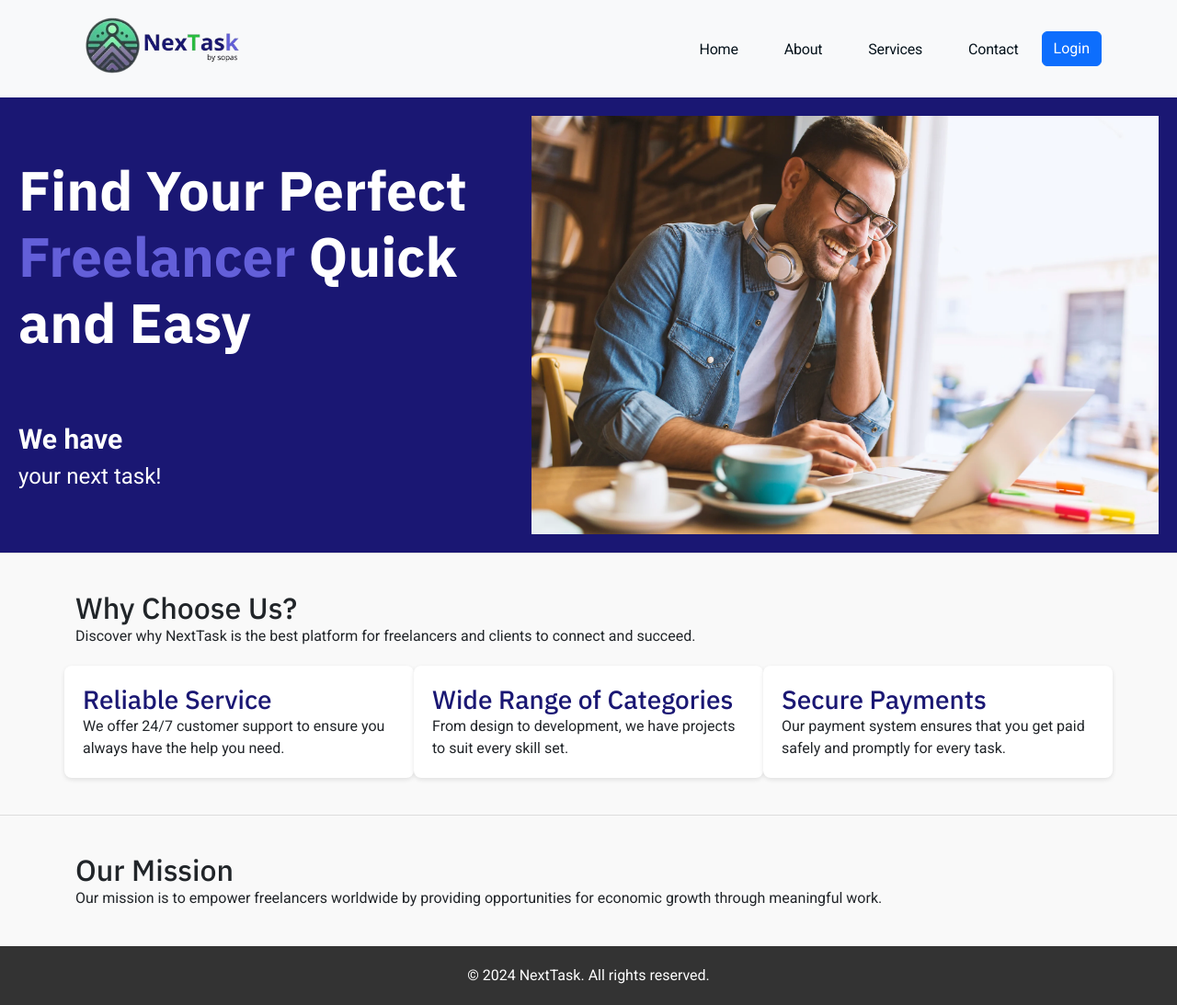
After one commit to OscarMURA/NexTask-Marketplace-and-Freelancer-App, a Django app: page /users/home/ in a window 1280 px wide. The commit adds this page. Shown: the whole page at 92% size. Run offline with Django 5.2, Linux system fonts and the light colour scheme; some libraries are stand-ins or nearby versions.

Commit message:
Creation design home app and functionalities

```diff
--- /dev/null
+++ b/Users/templates/Users/home.html
@@ -0,0 +1,131 @@
+{% load static %}
+<!DOCTYPE html>
+<html lang="en">
+<head>
+    <meta charset="utf-8" />
+    <meta name="viewport" content="width=device-width, initial-scale=1" />
+    <title>Signup - NextTask</title>
+    <!-- External CSS -->
+    <link rel="stylesheet" href="{% static 'css/glightbox.min.css' %}" />
+    <link rel="stylesheet" href="{% static 'css/aos.css' %}" />
+    <link rel="stylesheet" href="{% static 'css/nice-select.css' %}" />
+    <link href="{% static 'css/quill.core.css' %}" rel="stylesheet" />
+    <link href="{% static 'css/quill.snow.css' %}" rel="stylesheet" />
+    <link href="{% static 'css/bootstrap.min.css' %}" rel="stylesheet" />
+    <link href="{% static 'css/font-awesome-all.min.css' %}" rel="stylesheet" />
+    <link href="{% static 'css/style.css' %}" rel="stylesheet" />
+    <link href="{% static 'css/responsive.css' %}" rel="stylesheet" />
+    <link rel="stylesheet" href="{% static 'django_countries/css/country-select.css' %}">
+    <style>
+        .info-section {
+            padding: 40px;
+            background-color: #f9f9f9;
+            border-top: 1px solid #ddd;
+        }
+
+        .feature {
+            margin-top: 20px;
+            padding: 20px;
+            background-color: white;
+            box-shadow: 0 2px 5px rgba(0,0,0,0.1);
+            border-radius: 8px;
+        }
+
+        .feature h3 {
+            color: #1A1773;
+        }
+
+        .footer {
+            background-color: #333;
+            color: white;
+            padding: 20px;
+            text-align: center;
+        }
+    </style>
+</head>
+<body>
+    <!-- Header and Navbar -->
+    <header class="header">
+        <nav class="navbar navbar-expand-lg navbar-light bg-light">
+            <div class="container">
+                <a class="navbar-brand" href="#">
+                    <img src="{% static 'img/others/logoApp.png' %}" alt="Logo" style="height: 80px; width: auto;">
+                </a>
+                <button class="navbar-toggler" type="button" data-bs-toggle="collapse" data-bs-target="#navbarNav" aria-controls="navbarNav" aria-expanded="false" aria-label="Toggle navigation">
+                    <span class="navbar-toggler-icon"></span>
+                </button>
+                <div class="collapse navbar-collapse" id="navbarNav">
+                    <ul class="navbar-nav ms-auto">
+                        <li class="nav-item">
+                            <a class="nav-link active" aria-current="page" href="#">Home</a>
+                        </li>
+                        <li class="nav-item">
+                            <a class="nav-link" href="#">About</a>
+                        </li>
+                        <li class="nav-item">
+                            <a class="nav-link" href="#">Services</a>
+                        </li>
+                        <li class="nav-item">
+                            <a class="nav-link" href="#">Contact</a>
+                        </li>
+                    </ul>
+                    <div class="d-flex">
+                        <a href="/login" class="btn btn-primary">Login</a>
+                    </div>
+                </div>
+            </div>
+        </nav>
+    </header>
+
+    <!-- Banner Section with Flexbox -->
+    <div style="background-color: #1A1773; display: flex; align-items: center; justify-content: space-between; padding: 20px; text-align: left; color: white;">
+        <div style="flex: 1; padding-right: 20px;">
+            <h1 style="font-size: 60px; font-weight: bold;">
+                Find Your Perfect <span style="color: #635FD9;">Freelancer</span> Quick<br>
+            </h1>
+            <h1 style="font-size: 60px; font-weight: bold;">and Easy</h1><br><br>
+            <div style="margin-top: 20px; font-size: 30px;"><b>We have</b></div>
+            <p style="font-size: 24px;">your next task!</p>
+        </div>
+        <img src="{% static 'img/others/freelancerHome.png' %}" alt="Freelancer Working" style="max-width: 55%; height: auto;">
+    </div>
+
+    <!-- New Information Section: Why Choose Us? -->
+    <div class="info-section">
+        <div class="container">
+            <h2>Why Choose Us?</h2>
+            <p>Discover why NextTask is the best platform for freelancers and clients to connect and succeed.</p>
+            <div class="row">
+                <div class="col-md-4 feature">
+                    <h3>Reliable Service</h3>
+                    <p>We offer 24/7 customer support to ensure you always have the help you need.</p>
+                </div>
+                <div class="col-md-4 feature">
+                    <h3>Wide Range of Categories</h3>
+                    <p>From design to development, we have projects to suit every skill set.</p>
+                </div>
+                <div class="col-md-4 feature">
+                    <h3>Secure Payments</h3>
+                    <p>Our payment system ensures that you get paid safely and promptly for every task.</p>
+                </div>
+            </div>
+        </div>
+    </div>
+
+    <!-- New Information Section: Our Mission -->
+    <div class="info-section">
+        <div class="container">
+            <h2>Our Mission</h2>
+            <p>Our mission is to empower freelancers worldwide by providing opportunities for economic growth through meaningful work.</p>
+        </div>
+    </div>
+
+    <!-- Footer -->
+    <div class="footer">
+        <p>&copy; 2024 NextTask. All rights reserved.</p>
+    </div>
+
+    <!-- Scripts -->
+    <script src="{% static 'js/bootstrap.bundle.min.js' %}"></script>
+</body>
+</html>
--- a/Users/templates/Users/login.html
+++ b/Users/templates/Users/login.html
@@ -13,7 +13,7 @@
     <!-- Main Start -->
     <main>
       <!-- Breadcrumb -->
-      <section class="w-breadcrumb-area" style="background: url('{% static 'img/common/breadcrumb-bg.png' %}') no-repeat center center/cover;">
+      <section class="w-breadcrumb-area" style="background: url('{% static \'img/common/breadcrumb-bg.png\' %}') no-repeat center center/cover;">
         <div class="container">
           <div class="row">
             <div class="col-auto">
--- a/Users/urls.py
+++ b/Users/urls.py
@@ -5,4 +5,5 @@ urlpatterns = [
     path('signup/freelancer/', views.freelancer_signup, name='register_freelancer'),
     path('signup/client/', views.client_signup, name='client_signup'),
     path('login/', views.user_login, name='login'),
+    path('home/', views.home, name='home'),
 ]
--- a/Users/views.py
+++ b/Users/views.py
@@ -32,3 +32,6 @@ def user_login(request):
         # Procesar el formulario de inicio de sesión
         pass
     return render(request, 'Users/login.html')
+
+def home(request):
+    return render(request, 'Users/home.html')
--- a/static/css/style.css
+++ b/static/css/style.css
@@ -3197,6 +3197,26 @@ Footer
 .footer-social-link:hover {
   color: var(--white);
 }
+
+.signup-banner {
+  position: relative;
+  text-align: left;
+  overflow: hidden;
+  height: 400px;
+  background-size: cover;
+  background-position: center;
+}
+
+.signup-banner h1 {
+  color: white;
+  font-size: 55px; /* Ajusta el tamaño de fuente según necesites */
+  margin-bottom: 10px; /* Espacio entre el título y el subtítulo */
+}
+
+.signup-banner p {
+  color: white;
+  font-size: 24px; /* Ajusta el tamaño de fuente según necesites */
+}
 /*******************
 Footer   End
 ********************/
```
Also changed, not shown: db.sqlite3, static/img/others/freelancerHome.png (added).
